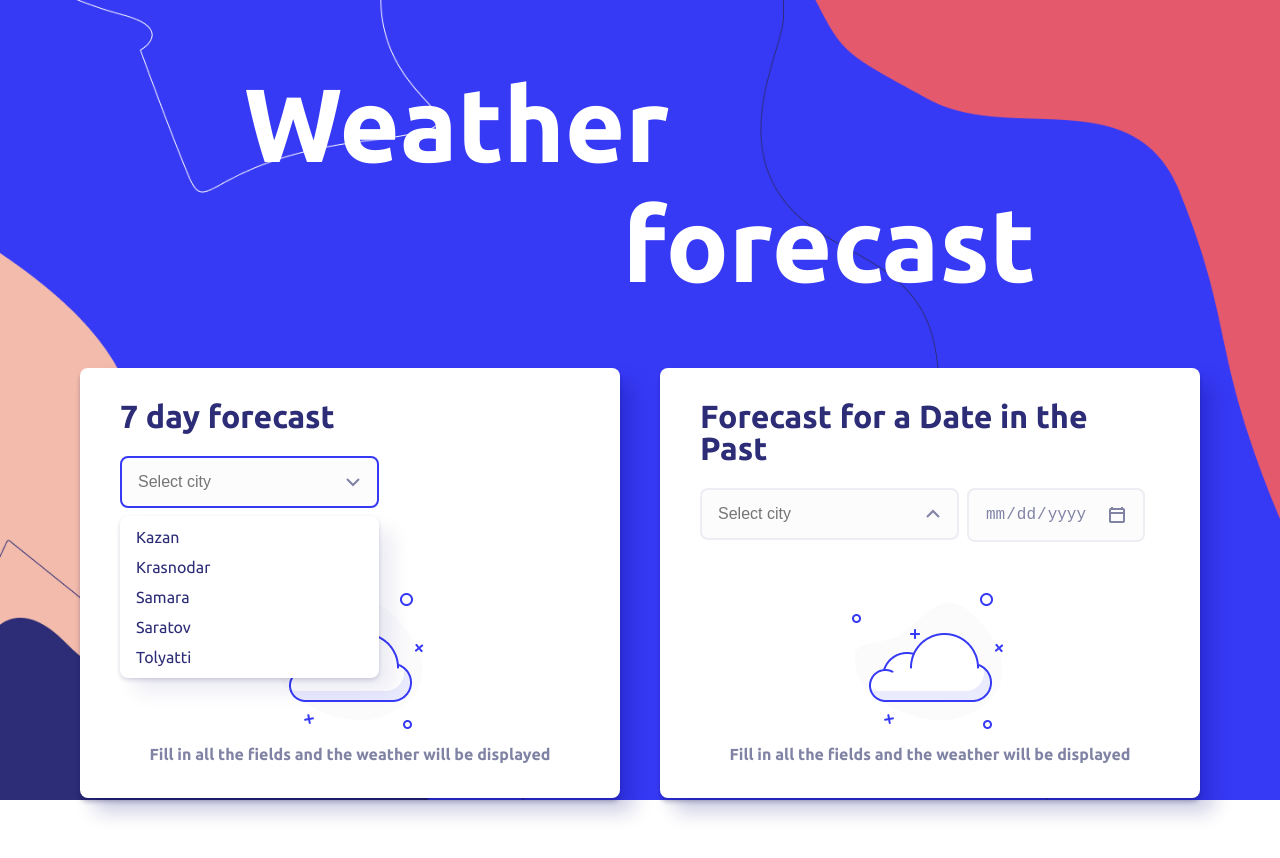
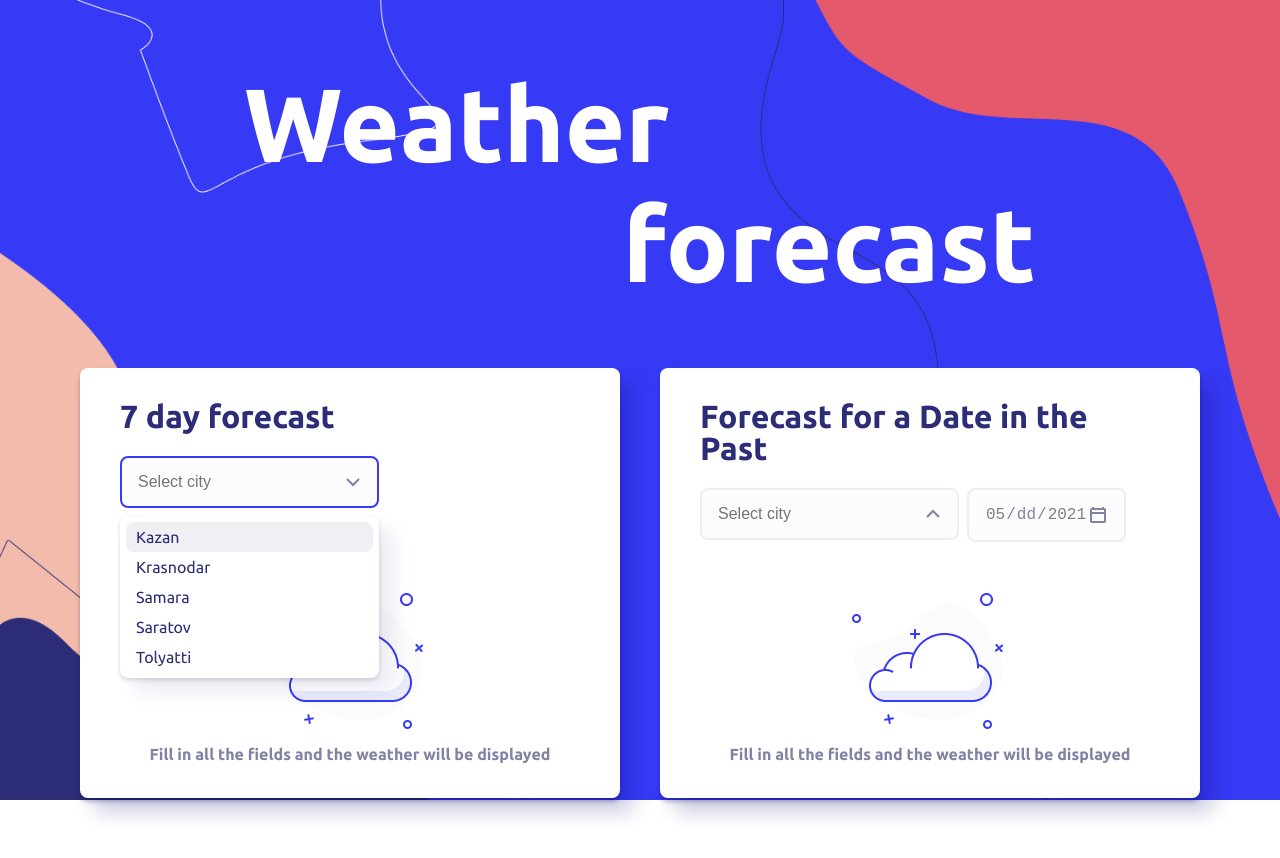
Before and after one commit to temoncher/mercury-weather-forecast, a React (Create React App) app: page / in a window 1280 px wide. Both pictures are taken after a click on the element 249 px from the left and 482 px from the top of the page. Shown: the top 858 px of the page. Built offline with nearby package versions, Linux system fonts and the light colour scheme.

Commit message:
implement tab navigation and select hotkeys

```diff
--- a/src/components/DatePicker.scss
+++ b/src/components/DatePicker.scss
@@ -1,6 +1,8 @@
 @import "src/styles/variables";
 
 .datepicker {
+  $self: &;
+
   &__input-container {
     cursor: pointer;
     transition: $default-transition;
@@ -18,4 +20,8 @@
       transition: $default-transition;
     }
   }
+
+  &--focused #{$self}__input-container {
+    border-color: $color-accent;
+  }
 }
--- a/src/components/DatePicker.tsx
+++ b/src/components/DatePicker.tsx
@@ -1,18 +1,40 @@
 import * as React from 'react'
+import { classnames } from '../utils/classnames'
 import './DatePicker.scss'
 
 interface DatePickerProps {
   value: string;
   placeholder?: string;
+  min?: string | number;
+  max?: string | number;
   onDateChange?: (event: React.ChangeEvent<HTMLInputElement>) => void;
 }
 
-const DatePicker: React.FC<DatePickerProps> = (props) => (
-  <div className="datepicker">
-    <div className="datepicker__input-container input">
-      <input className="text-body" type="date" value={props.value} placeholder={props.placeholder} onChange={props.onDateChange} />
+const DatePicker: React.FC<DatePickerProps> = (props) => {
+  const [isFocused, setIsFocused] = React.useState(false)
+
+  const datepickerClass = classnames({
+    datepicker: true,
+    'datepicker--focused': isFocused
+  })
+
+  return (
+    <div className={datepickerClass}>
+      <div className="datepicker__input-container input">
+        <input
+          className="text-body"
+          type="date"
+          min={props.min}
+          max={props.max}
+          value={props.value ?? ''}
+          placeholder={props.placeholder}
+          onChange={props.onDateChange}
+          onFocus={() => setIsFocused(true)}
+          onBlur={() => setIsFocused(false)}
+        />
+      </div>
     </div>
-  </div>
-)
+  )
+}
 
 export default DatePicker
--- a/src/components/Option.scss
+++ b/src/components/Option.scss
@@ -9,7 +9,7 @@
   list-style-type: none;
   color: $color-base-strong;
 
-  &:hover {
+  &--highlighted {
     background-color: $color-secondary-light-x2;
     color: $color-secondary-light-x2-contrast;
   }
--- a/src/components/Option.tsx
+++ b/src/components/Option.tsx
@@ -4,17 +4,20 @@ import './Option.scss'
 
 export interface OptionProps {
   onClick?: (value: unknown) => void;
+  onHover?: () => void;
   isSelected?: boolean;
+  isHighlighted?: boolean;
   value: string;
 }
 
 const Option: React.FC<OptionProps> = (props) => {
   const liClass = classnames({
     'select-option': true,
-    'select-option--selected': Boolean(props.isSelected)
+    'select-option--selected': Boolean(props.isSelected),
+    'select-option--highlighted': Boolean(props.isHighlighted)
   })
 
-  return <li className={liClass} onClick={props.onClick}>{props.children}</li>
+  return <li className={liClass} onClick={props.onClick} onMouseEnter={props.onHover}>{props.children}</li>
 }
 
 export default Option
--- a/src/components/Select.scss
+++ b/src/components/Select.scss
@@ -62,13 +62,13 @@ $dropdown-shadow: 0px 2px 4px rgba(4, 5, 77, 0.16),
     }
   }
 
-  &--focused {
-    #{$self}__input-container {
-      border-color: $color-accent;
+  &--focused #{$self}__input-container {
+    border-color: $color-accent;
+  }
 
-      .icon {
-        transform: rotate(-180deg);
-      }
+  &--open {
+    #{$self}__input-container .icon {
+      transform: rotate(-180deg);
     }
 
     #{$self}__dropdown {
--- a/src/components/Select.tsx
+++ b/src/components/Select.tsx
@@ -15,34 +15,103 @@ interface SelectProps {
 const Select: React.FC<SelectProps> = (props) => {
   const rootRef = React.useRef<HTMLDivElement>(null)
   const [isOpen, setIsOpen] = React.useState(false)
+  const [isFocused, setIsFocused] = React.useState(false)
+  const [currentElementIndex, setCurrentElementIndex] = React.useState(0)
+
+  React.useEffect(() => {
+    if (!isFocused) {
+      setIsOpen(false)
+    }
+  }, [isFocused])
+
+  React.useEffect(() => {
+    if (isOpen) {
+      setIsFocused(true)
+    }
+  }, [isOpen])
 
   useClickOutside(rootRef, () => setIsOpen(false))
+
+  const chooseOption = (value: unknown) => {
+    props.onOptionClick(value)
+    setIsOpen(false)
+  }
 
   const renderOptions = () => {
     const children = props.children as React.FunctionComponentElement<OptionProps>
 
-    return React.Children.map(children, (child) => {
-      const additionalProps: Pick<OptionProps, 'onClick' | 'isSelected'> = {
+    return React.Children.map(children, (child, index) => {
+      const additionalProps: Pick<OptionProps, 'onClick' | 'onHover' | 'isSelected' | 'isHighlighted'> = {
         onClick: () => {
-          props.onOptionClick(child.props.value)
-          setIsOpen(false)
+          chooseOption(child.props.value)
         },
-        isSelected: child.props.value === props.value
+        onHover: () => {
+          setCurrentElementIndex(index)
+        },
+        isSelected: child.props.value === props.value,
+        isHighlighted: index === currentElementIndex
       }
 
       return React.cloneElement(child, additionalProps)
     })
   }
 
+  const chooseOptionByIndex = (index: number) => {
+    const children = React.Children.toArray(props.children) as React.FunctionComponentElement<OptionProps>[]
+    const currentlyHighlightedChild = children.find((element, elementIndex) => elementIndex === index)
+
+    if (currentlyHighlightedChild) {
+      chooseOption(currentlyHighlightedChild.props.value)
+    }
+  }
+
+  const handleKeyDown = (event: React.KeyboardEvent<HTMLInputElement>) => {
+    if (isOpen) {
+      const childrenCount = React.Children.count(props.children)
+
+      switch (event.key) {
+        case 'Escape':
+          setIsOpen(false)
+          break
+        case 'ArrowDown':
+          setCurrentElementIndex(currentElementIndex + 1 >= childrenCount ? 0 : currentElementIndex + 1)
+          break
+        case 'ArrowUp':
+          setCurrentElementIndex(currentElementIndex - 1 < 0 ? childrenCount - 1 : currentElementIndex - 1)
+          break
+        case 'Enter':
+          chooseOptionByIndex(currentElementIndex)
+          break
+        default:
+          break
+      }
+
+      return
+    }
+
+    if (event.key === 'Enter') {
+      setIsOpen(!isOpen)
+    }
+  }
+
   const selectClass = classnames({
     select: true,
-    'select--focused': isOpen
+    'select--focused': isFocused,
+    'select--open': isOpen
   })
 
   return (
     <div ref={rootRef} className={selectClass}>
       <div className="select__input-container input" onClick={() => setIsOpen(!isOpen)}>
-        <input className="text-body" readOnly value={props.label ?? props.value} placeholder={props.placeholder} />
+        <input
+          className="text-body"
+          readOnly
+          value={props.label ?? props.value}
+          placeholder={props.placeholder}
+          onKeyDown={handleKeyDown}
+          onFocus={() => setIsFocused(true)}
+          onBlur={() => setIsFocused(false)}
+        />
         <img className="icon" src={ChevronTopSrc} alt={isOpen ? 'chevron-top' : 'chevron-bottom'} />
       </div>
 
--- a/src/utils/date.ts
+++ b/src/utils/date.ts
@@ -8,3 +8,11 @@ export const formatDayMonthYear = (date: Date) => {
 
   return `${day} ${month} ${year}`
 }
+
+export const dateToISO = (date: Date): string => date.toISOString().substring(0, 10)
+
+export const subtractDays = (date: Date, numberOfDays: number): Date => {
+  const newDate = new Date()
+  newDate.setDate(date.getDate() - numberOfDays)
+  return newDate
+}
--- a/src/views/PastDateForecast.tsx
+++ b/src/views/PastDateForecast.tsx
@@ -8,7 +8,7 @@ import WeatherCard from '../components/WeatherCard'
 import { cities } from '../constants'
 import { DailyForecast } from '../models/DailyForecast'
 import { weatherApi } from '../services/WeatherApi'
-import { dateToUnix } from '../utils/date'
+import { dateToISO, dateToUnix, subtractDays } from '../utils/date'
 import { isErrorResponse } from '../services/models/ErrorResponse'
 
 const PastDateForecast: React.FC = () => {
@@ -34,6 +34,9 @@ const PastDateForecast: React.FC = () => {
     }
   }, [chosenCity, date])
 
+  const minDate = dateToISO(subtractDays(new Date(), 5))
+  const maxDate = dateToISO(new Date())
+
   return (
     <section className="past-date-forecast paper">
       <h2 className="paper__header">Forecast for a Date in the Past</h2>
@@ -47,7 +50,13 @@ const PastDateForecast: React.FC = () => {
           >
             {cities.map((city) => <Option key={city.id} value={city.id}>{city.name}</Option>)}
           </Select>
-          <DatePicker value={date} onDateChange={(event) => setDate(event.target.value)} />
+          <DatePicker
+            placeholder="Select date"
+            value={date}
+            min={minDate}
+            max={maxDate}
+            onDateChange={(event) => setDate(event.target.value)}
+          />
         </div>
         {forecast
           ? (
```
